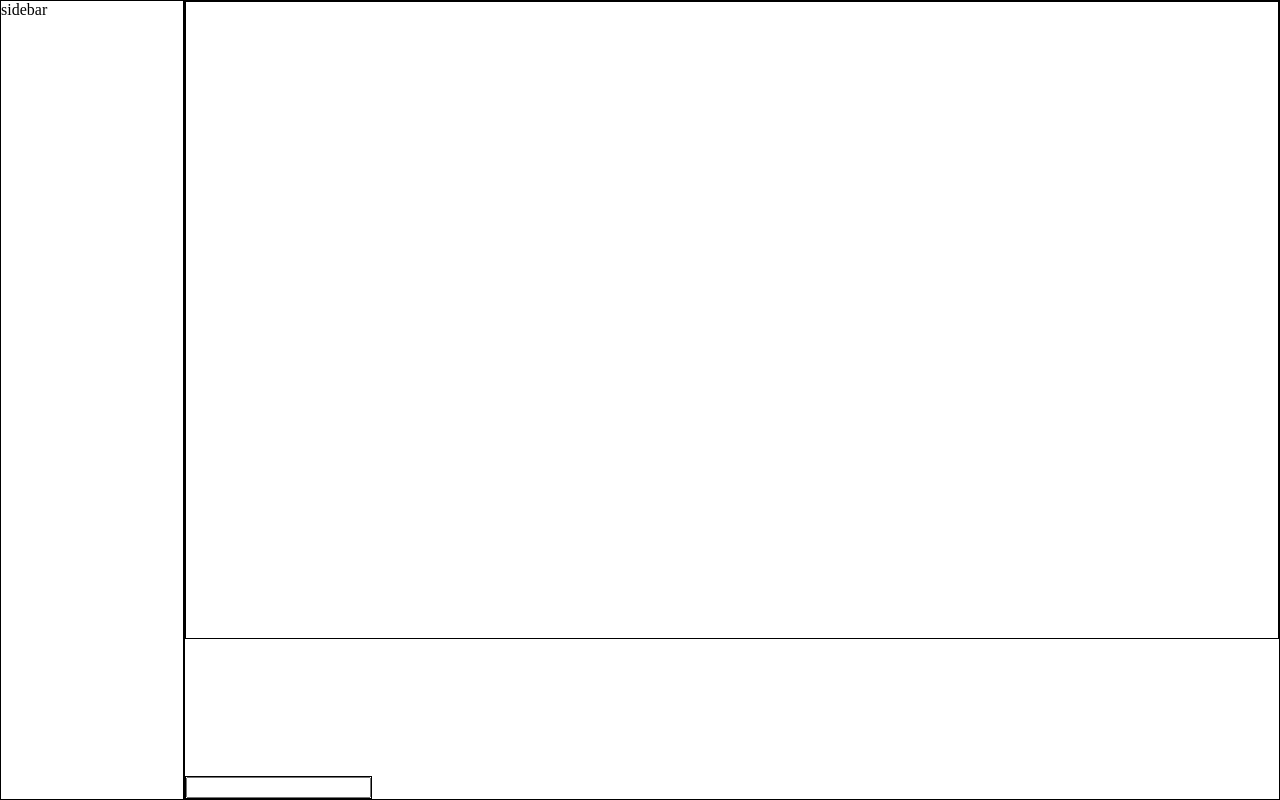
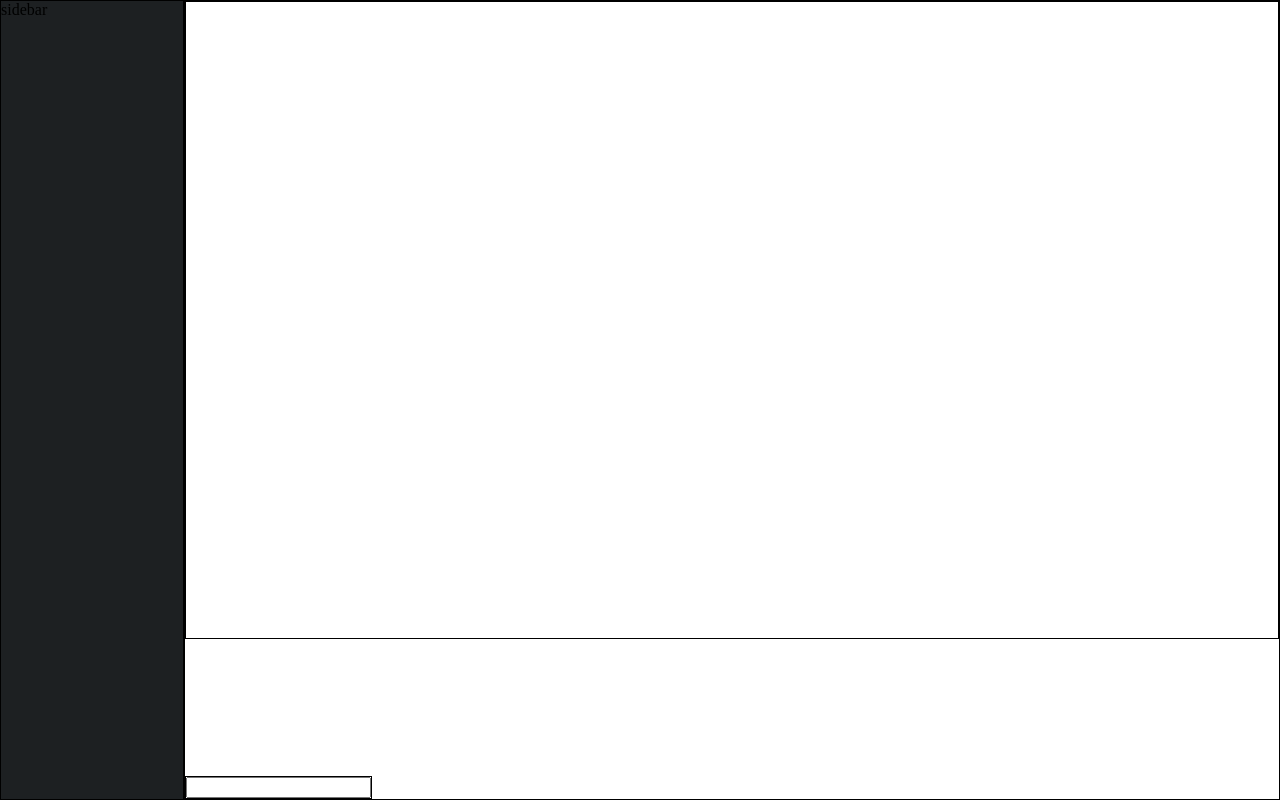
Before and after one commit to Carolcol/chat-gpt-clone, a Next.js app in the folder chat-ai-streaming-project/: page /chat in a window 1280 px wide. Built offline with nearby package versions, Linux system fonts and the light colour scheme.

Commit message:
side bar color

```diff
--- a/chat-ai-streaming-project/pages/components/ChatHistorySideBar.tsx
+++ b/chat-ai-streaming-project/pages/components/ChatHistorySideBar.tsx
@@ -3,6 +3,7 @@
 const SideBarNav = styled.div`
   border: 1px solid black;
   flex: 1;
+  background-color: #1d2022;
 `;
 
 const ChatHistorySideBar = () => {
```
